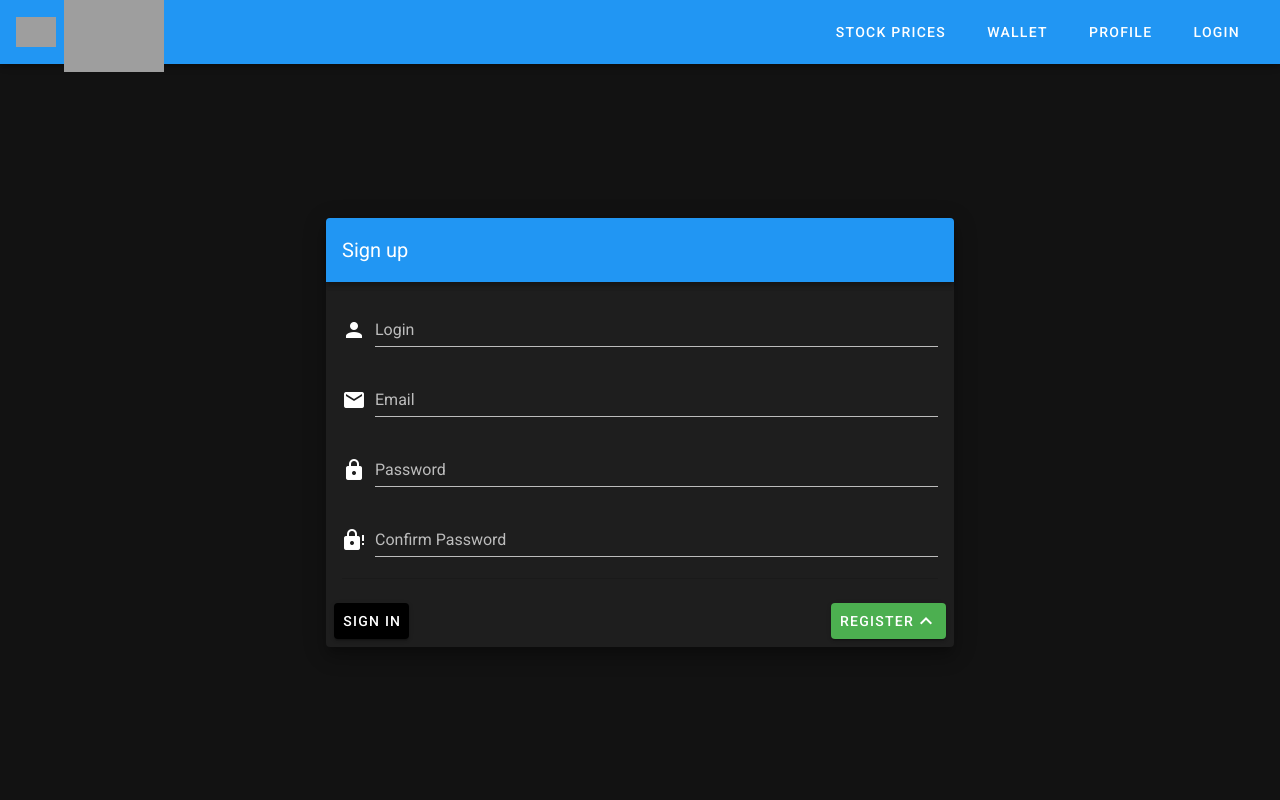
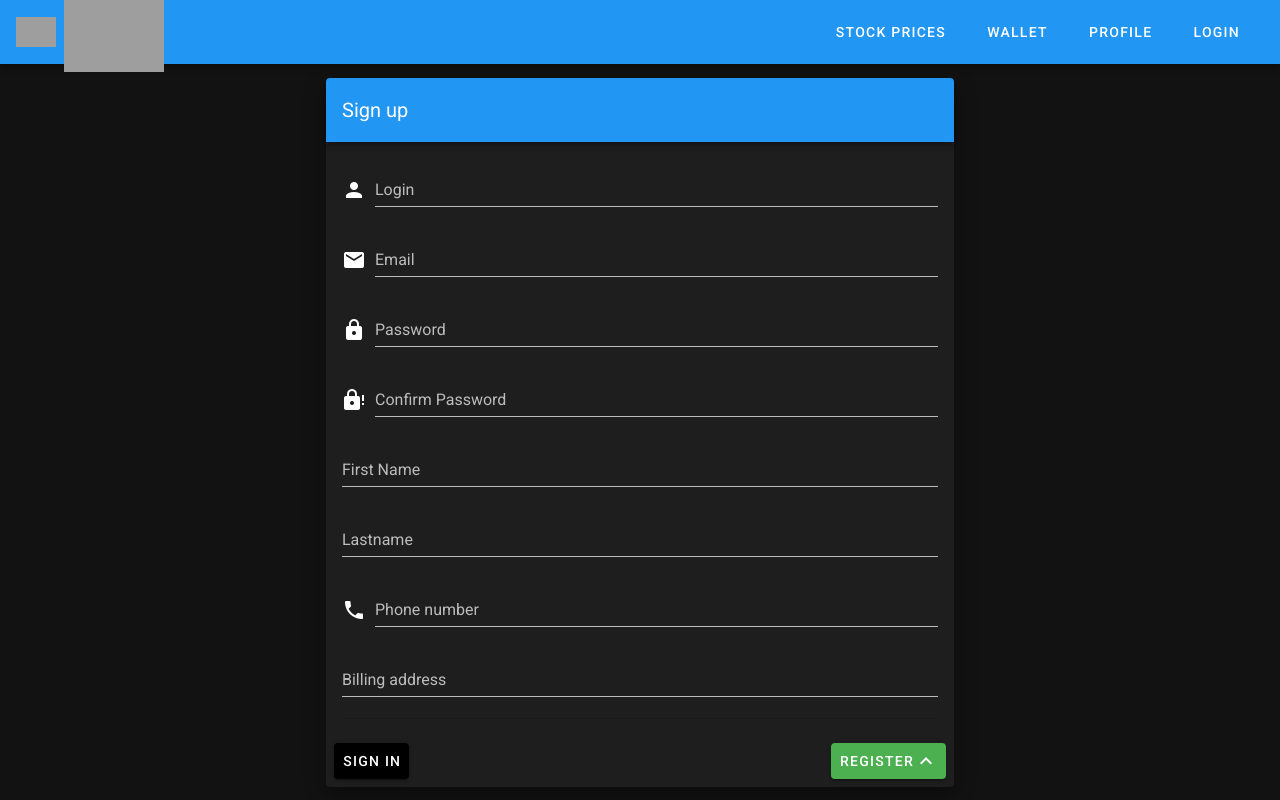
Before and after one commit to norbertcyran/currency-exchanger, a Vue app in the folder frontend/: page /signup in a window 1280 px wide. Built offline with nearby package versions, Linux system fonts and the light colour scheme; grey boxes are pictures that could not be loaded.

Commit message:
Connected registration to backend (#37)

```diff
--- a/frontend/src/views/Signup.vue
+++ b/frontend/src/views/Signup.vue
@@ -52,6 +52,48 @@
               >
               </v-text-field>
 
+              <v-text-field
+                name="first_name"
+                label="First Name"
+                :rules="[rules.required]"
+                type="name"
+                :error="!valid()"
+                v-model="first_name"
+              >
+              </v-text-field>
+
+              <v-text-field
+                name="last_name"
+                label="Lastname"
+                :rules="[rules.required]"
+                type="lastname"
+                :error="!valid()"
+                v-model="last_name"
+              >
+              </v-text-field>
+
+              <v-text-field
+                prepend-icon="mdi-phone"
+                name="phone"
+                label="Phone number"
+                :rules="[rules.required]"
+                type="phone"
+                :error="!valid()"
+                v-model="phone"
+              >
+              </v-text-field>
+
+              <v-text-field
+                name="billing_address"
+                label="Billing address"
+                :rules="[rules.required]"
+                type="address"
+                :error="!valid()"
+                v-model="billing_address"
+              >
+              </v-text-field>
+
+
               <v-divider light></v-divider>
             </v-form>
           </v-card-text>
@@ -76,6 +118,10 @@ export default {
     confirm_password: "",
     nick: "",
     email: "",
+    first_name: "",
+    last_name: "",
+    phone: "",
+    billing_address: "",
 
     rules: {
       required: value => !!value || "Required",
@@ -94,14 +140,22 @@ export default {
   methods: {
     register() {
       let data = {
-        nick: this.nick,
+        username: this.nick,
         email: this.email,
-        password: this.password
+        password1: this.password,
+        password2: this.confirm_password,
+        first_name: this.first_name,
+        last_name: this.last_name,
+        phone: this.phone,
+        billing_address: this.billing_address
+
       };
       this.$store
         .dispatch("register", data)
         .then(() => this.$router.push("/"))
         .catch(err => console.log(err));
+
+
     },
     valid() {
       return this.password === this.confirm_password;
```
Also changed, not shown: 2 other files (tests, documents, lock files or other folders).
